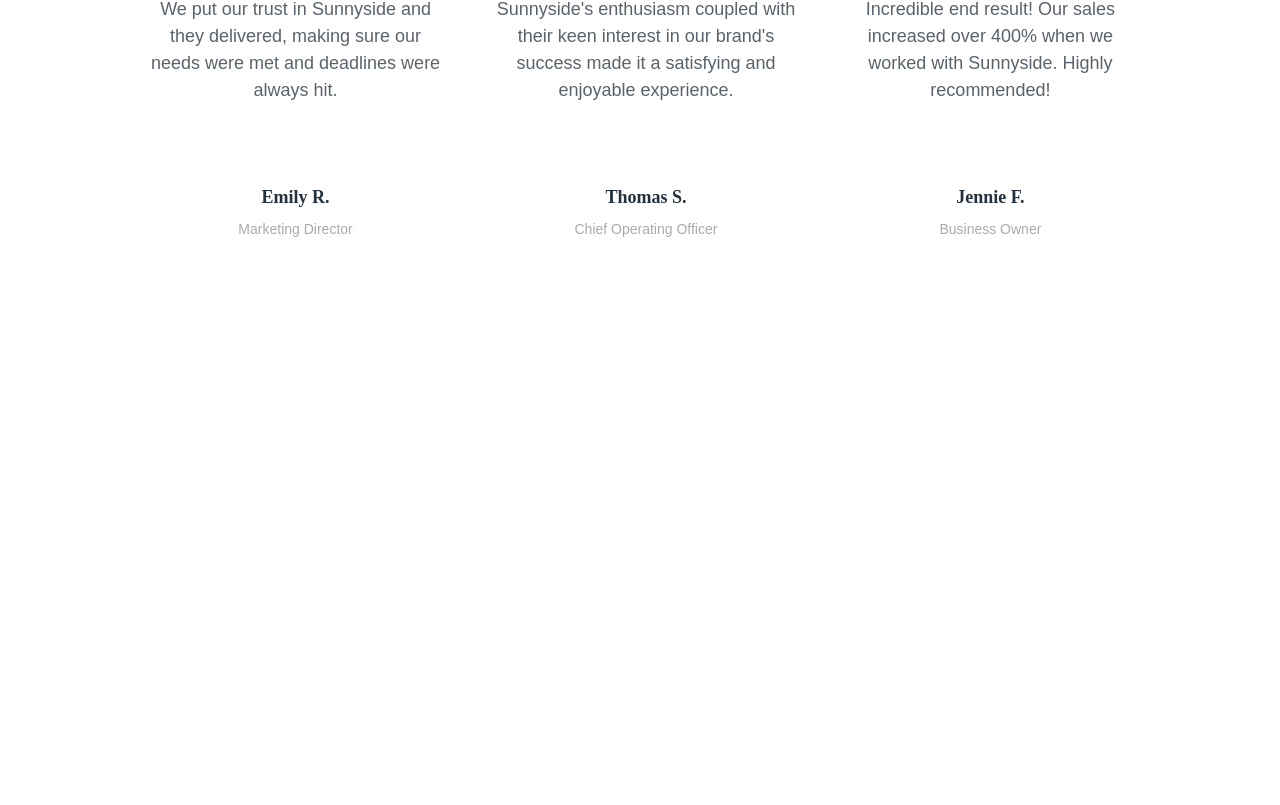
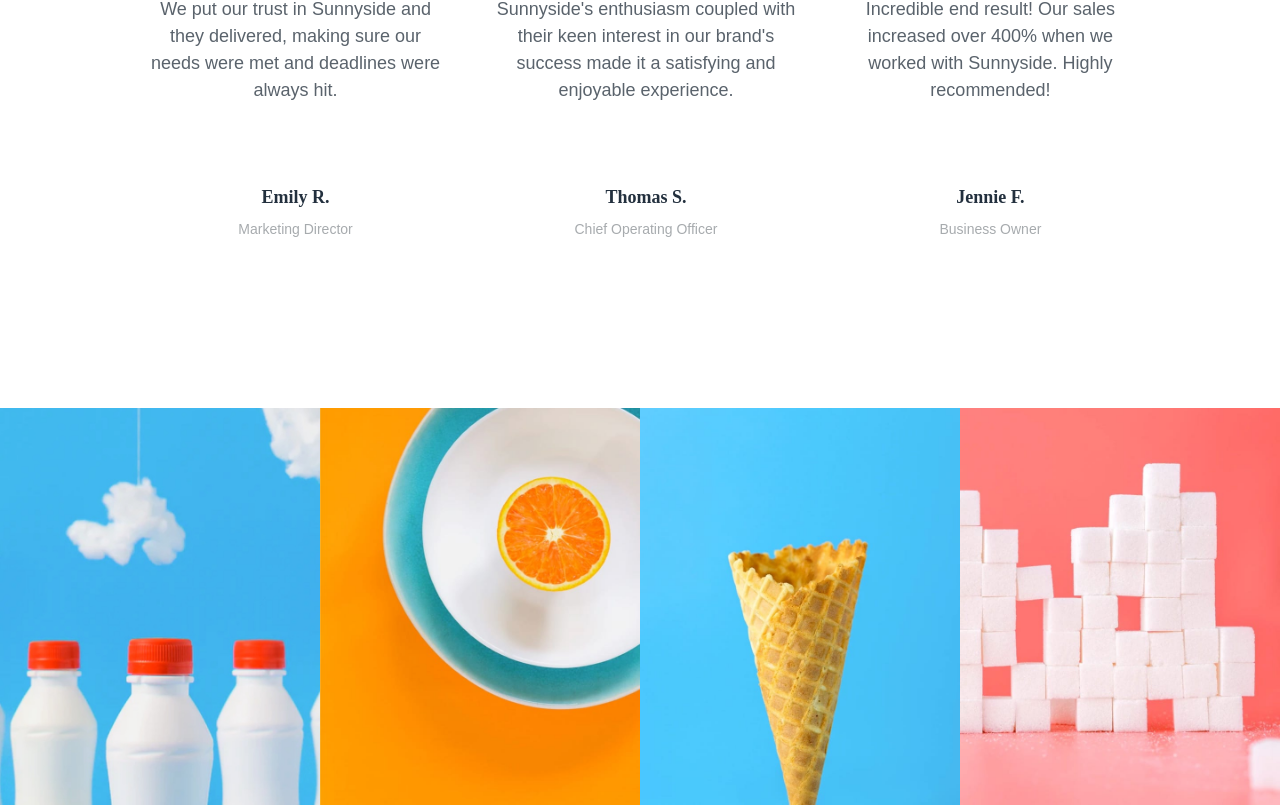
Before and after one commit to lauraylchen/sunnyside-agency-landing-page, a React (Create React App) app: page / in a window 1280 px wide. Shown: the part 2792-3597 px from the top of the page. Before the commit the page ends 3200 px from the top, so only its background shows below. Built offline with nearby package versions, Linux system fonts and the light colour scheme; the HTML template or start-up script is replaced by a standard one.

Commit message:
Position pictures

```diff
--- a/src/components/Photos.js
+++ b/src/components/Photos.js
@@ -3,13 +3,30 @@
 import milkbottlesDesktop from '../img/desktop/image-gallery-milkbottles.jpg';
 import milkbottlesMobile from '../img/mobile/image-gallery-milkbottles.jpg';
 import sugarcubesDesktop from '../img/desktop/image-gallery-sugarcubes.jpg';
-import sugarcubesMobile from '../img/mobile/image-gallery-sugarcubes.jpg';
+import sugarcubesMobile from '../img/mobile/image-gallery-sugar-cubes.jpg';
 import orangeDesktop from '../img/desktop/image-gallery-orange.jpg';
 import orangeMobile from '../img/mobile/image-gallery-orange.jpg';
 
 const Photos = () => {
   return (
-    <div></div>
+    <div className='grid grid-cols-2 lg:grid-cols-4'>
+      <div>
+        <img src={milkbottlesMobile} className="lg:hidden" alt="A line of milk bottles with a sky backgroung." />
+        <img src={milkbottlesDesktop} className="hidden lg:block" alt="A line of milk bottles with a sky backgroung." />
+      </div>
+      <div>
+        <img src={orangeMobile} className="lg:hidden" alt="Orange on a plate." />
+        <img src={orangeDesktop} className="hidden lg:block" alt="Orange on a plate." />
+      </div>
+      <div>
+        <img src={coneMobile} className="lg:hidden" alt="Cone in a blue background." />
+        <img src={coneDesktop} className="hidden lg:block" alt="Cone in a blue background." />
+      </div>
+      <div>
+        <img src={sugarcubesMobile} className="lg:hidden" alt="Multiple stack sugar cubes in a pink background." />
+        <img src={sugarcubesDesktop} className="hidden lg:block" alt="Multiple stack sugar cubes in a pink background." />
+      </div>
+    </div>
   );
 }
 
```
